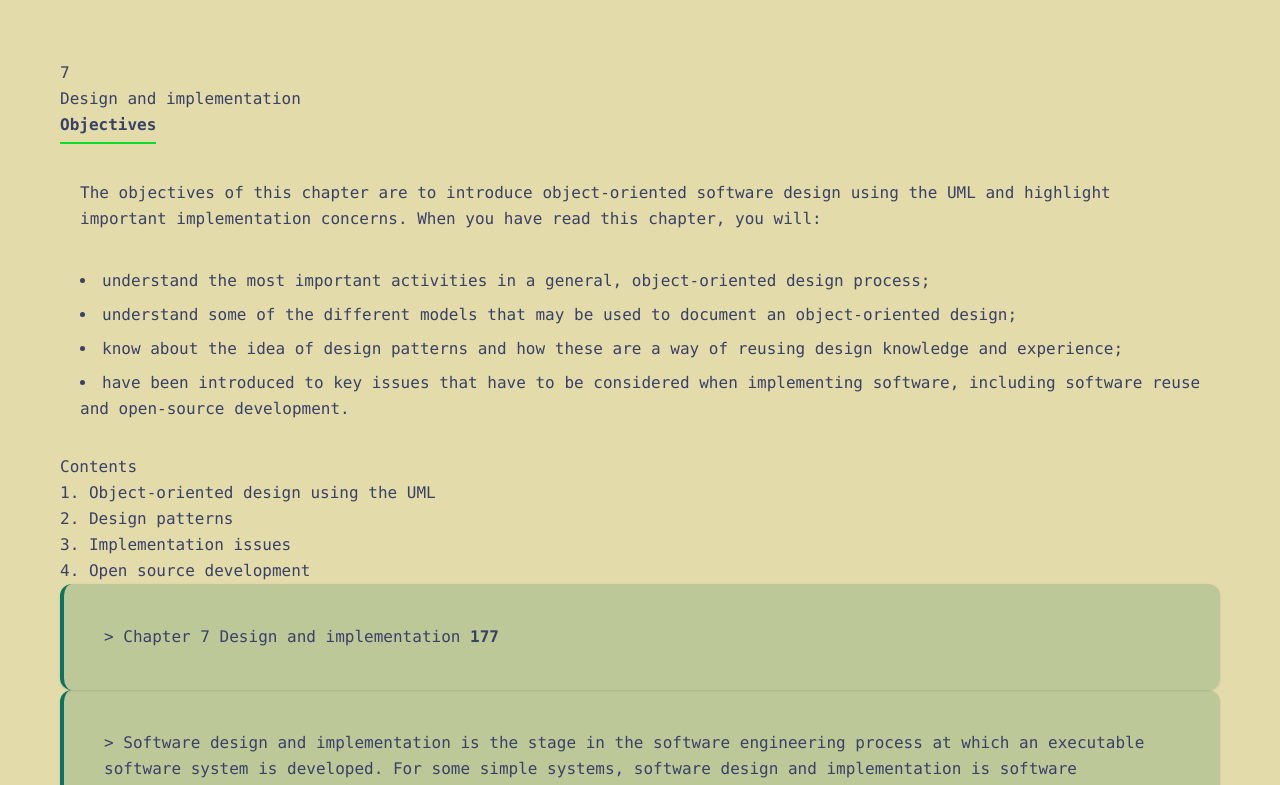
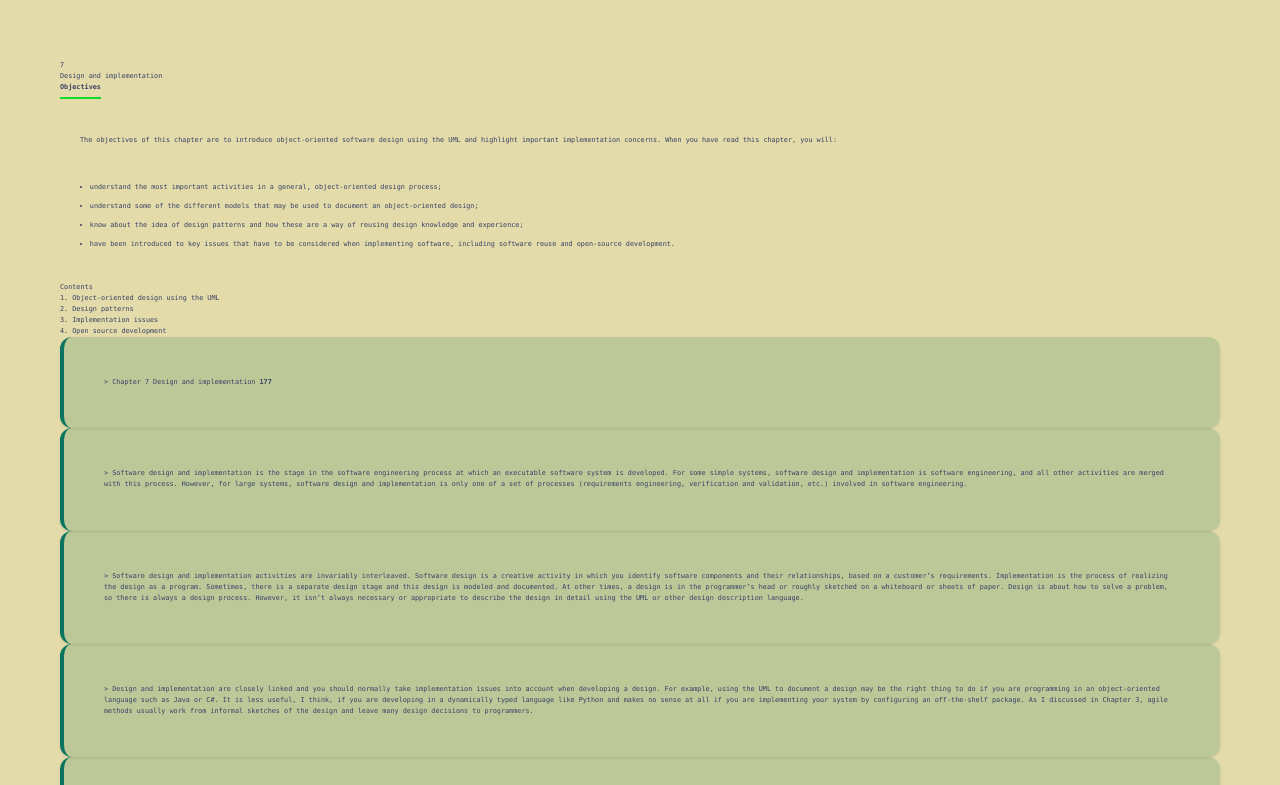
Before and after one commit to RoiRendal/Tailwind-Course, a website: page tutorial/index.html in a window 1280 px wide. Shown: the top 785 px of the page. Drawn offline with Linux system fonts and the light colour scheme.

Commit message:
Implemented Fluid Texts

```diff
--- a/src/input.css
+++ b/src/input.css
@@ -54,4 +54,8 @@
        @apply leading-relaxed pt-0.5;
    }
    /* List Elements */
+
+   .text-fluid {
+       @apply text-[calc(26px-1.5vw)];
+   }
 }
--- a/tutorial/index.html
+++ b/tutorial/index.html
@@ -5,7 +5,7 @@
   <meta name="viewport" content="width=device-width, initial-scale=1.0">
   <link href="./style.css" rel="stylesheet">
 </head>
-<body class="min-h-screen bg-blanched-almon font-mono text-space-cadet leading-relaxed m-15">
+<body class="min-h-screen bg-blanched-almon font-mono text-space-cadet leading-relaxed m-15 text-fluid">
     <header>
     </header>
 
```
Also changed, not shown: tutorial/style.css.
